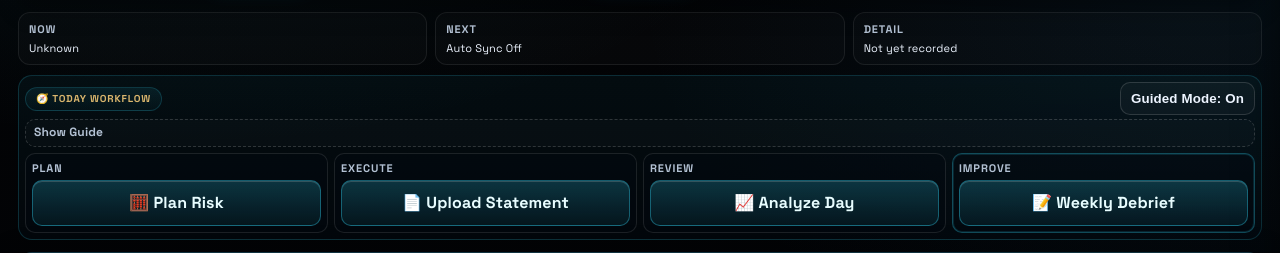
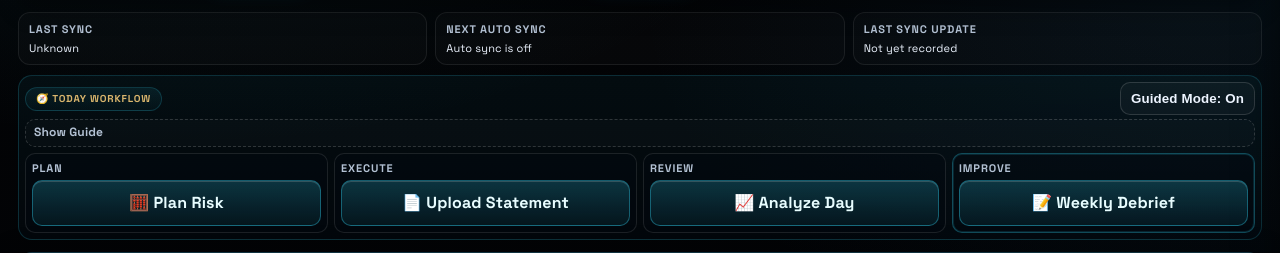
Before and after one commit to fitzcapital/mccain-capital-repo, a Flask app: page /new in a window 1280 px wide. Shown: the part 174-427 px from the top of the page. Run offline with Flask 3, Linux system fonts and the light colour scheme; data that the repository does not hold is empty.

Commit message:
Clarify sync status header copy

```diff
--- a/mccain_capital/templates/base.html
+++ b/mccain_capital/templates/base.html
@@ -114,21 +114,32 @@
     {% set ss = system_status if system_status is defined else {} %}
     <div class="systemStatusStrip" role="status" aria-live="polite">
       <div class="statusChip">
-        <span class="statusKey">Now</span>
-        <span class="statusVal">{{ (ss.last_sync_status or 'unknown')|replace('_', ' ')|title }}</span>
+        <span class="statusKey">Last Sync</span>
+        <span class="statusVal">
+          {% set sync_status = (ss.last_sync_status or '')|lower %}
+          {% if sync_status in ['success', 'succeeded', 'ok', 'healthy'] %}
+            Succeeded
+          {% elif sync_status in ['failed', 'error', 'blocked'] %}
+            Failed
+          {% elif sync_status %}
+            {{ sync_status|replace('_', ' ')|title }}
+          {% else %}
+            Not yet recorded
+          {% endif %}
+        </span>
       </div>
       <div class="statusChip">
-        <span class="statusKey">Next</span>
+        <span class="statusKey">Next Auto Sync</span>
         <span class="statusVal">
           {% if ss.auto_sync_enabled and ss.auto_sync_time %}
             {{ ss.auto_sync_time }} ET
           {% else %}
-            Auto Sync Off
+            Auto sync is off
           {% endif %}
         </span>
       </div>
       <div class="statusChip">
-        <span class="statusKey">Detail</span>
+        <span class="statusKey">Last Sync Update</span>
         <span class="statusVal">
           {% if ss.last_sync_updated_human %}
             {{ ss.last_sync_updated_human }}
```
